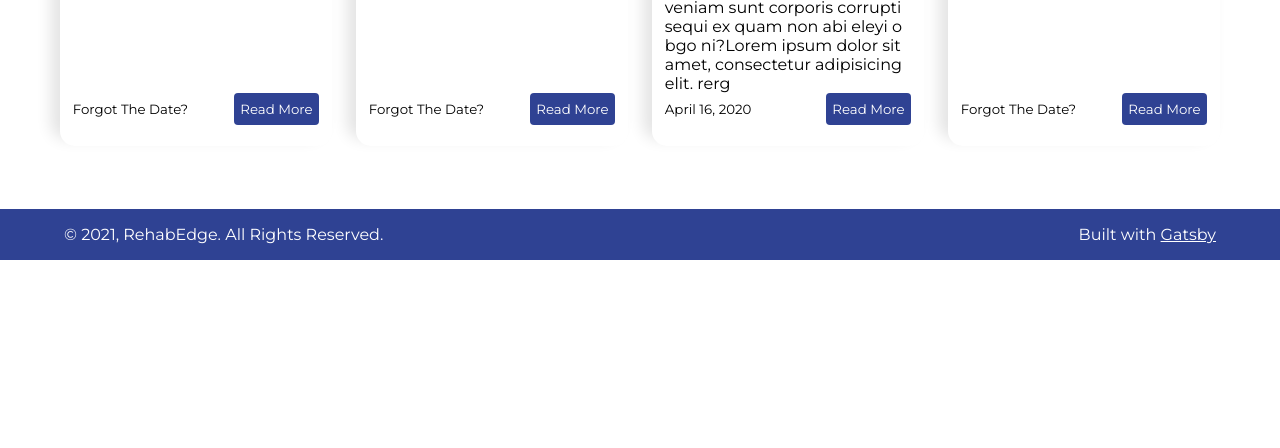
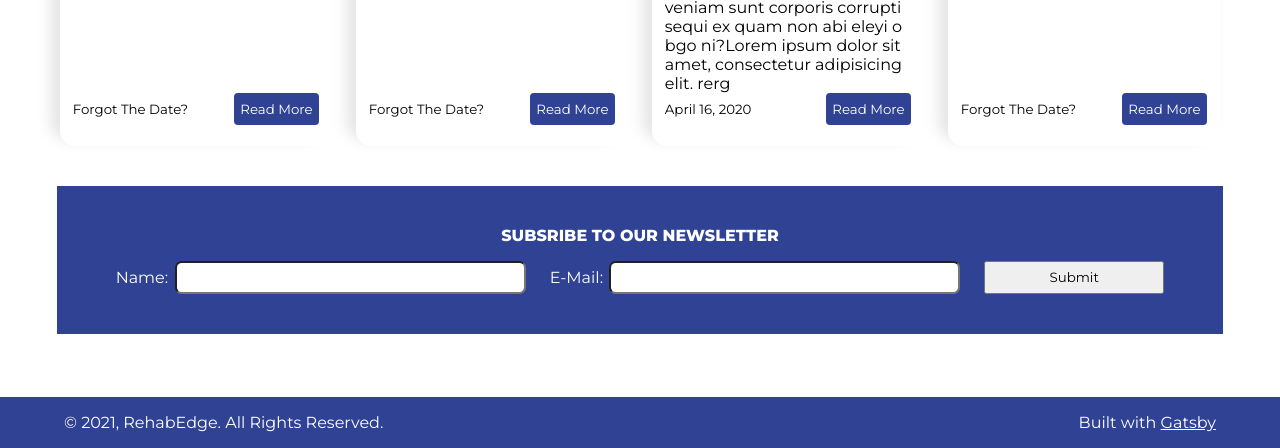
Before and after one commit to Ozoemenamsolomon/rehabedge-fe, a Gatsby site: page / in a window 1280 px wide. Shown: the part 1762-2210 px from the top of the page. Before the commit the page ends 2022 px from the top, so only its background shows below. Built offline with nearby package versions, Linux system fonts and the light colour scheme; Gatsby itself is replaced by a stand-in of ours.

Commit message:
create newsletter js, make featurecards responsive

```diff
--- a/src/components/FeaturedCard.js
+++ b/src/components/FeaturedCard.js
@@ -111,6 +111,14 @@ const CardLeft = styled.div`
   margin: auto;
   width: 40%;
   height: 80%;
+  @media (max-width: 600px) {
+    & {
+      width: 100%;
+      margin: unset;
+      min-height: 30%;
+      max-height: 40%;
+    }
+  }
 `;
 /*
   min-height: 8em;
@@ -149,7 +157,7 @@ const CardRight = styled.div`
   @media (max-width: 600px) {
     & {
       width: unset;
-      padding: 1.5em;
+      padding: 1em;
     }
   }
 `;
--- /dev/null
+++ b/src/components/NewsLetter.js
@@ -0,0 +1,82 @@
+import React from "react";
+import styled from "styled-components";
+
+const NewsLetter = () => {
+  return (
+    <NewsLetterDiv>
+      <NewsLetterTitle>Subsribe to our newsletter</NewsLetterTitle>
+      <NewsLetterWrapper>
+        <Name>
+          <NameLabel htmlFor="name">Name:</NameLabel>
+          <NameInput type="text" name="name" id="name" />
+        </Name>
+        <Email>
+          <EmailLabel htmlFor="email">E-Mail: </EmailLabel>
+          <EmailInput type="email" name="email" id="email" />
+        </Email>
+        <Button type="submit">Submit</Button>
+      </NewsLetterWrapper>
+    </NewsLetterDiv>
+  );
+};
+
+export default NewsLetter;
+
+const NewsLetterDiv = styled.div`
+  background-color: #2f4293;
+  margin-top: 2.5em;
+  display: flex;
+  justify-content: center;
+  padding: 2.5em 0em;
+  flex-wrap: wrap;
+`;
+const NewsLetterTitle = styled.h4`
+  color: #fff;
+  margin-bottom: 1em;
+  text-transform: uppercase;
+`;
+const NewsLetterWrapper = styled.form`
+  width: 90%;
+  display: flex;
+  gap: 1.5em;
+
+  & > div {
+    flex: 1;
+    height: 100%;
+    display: flex;
+    align-items: center;
+  }
+  & input {
+    border-radius: 0.5em;
+    height: 100%;
+    flex: 1;
+  }
+  & label {
+    color: #fff;
+    margin-right: 0.4em;
+  }
+  @media (max-width: 900px) {
+    & {
+      display: block;
+    }
+    & input {
+      height: unset;
+      padding: 0.5em;
+    }
+    & > div {
+      height: unset;
+      display: grid;
+      margin-bottom: 0.5em;
+    }
+  }
+`;
+const Name = styled.div``;
+const NameLabel = styled.label``;
+const NameInput = styled.input``;
+const Email = styled.div``;
+const EmailLabel = styled.label``;
+const EmailInput = styled.input``;
+const Button = styled.button`
+  flex: 0.3;
+  padding: 0.5em 2em;
+`;
--- a/src/pages/index.js
+++ b/src/pages/index.js
@@ -9,9 +9,11 @@ import PageWrapper from "../components/PageWrapper";
 import CardsSection from "../components/CardsSection";
 import FeaturedCardsSwiper from "../components/FeaturedCardsSwiper";
 import Ad from "../components/Ad";
+import NewsLetter from "../components/NewsLetter";
 // import styled from "styled-components";
 
-const IndexPage = () => (
+const IndexPage = () => {
+  return (
     <Layout>
       <PageWrapper>
         <Seo title="Home" />
@@ -30,8 +32,10 @@ const IndexPage = () => (
         <FeaturedCardsSwiper></FeaturedCardsSwiper>
         <Ad>AD Belongs Here!</Ad>
         <CardsSection sectionTitle="Recent"></CardsSection>
+        <NewsLetter></NewsLetter>
       </PageWrapper>
     </Layout>
   );
+};
 
 export default IndexPage;
```
Lines whose indentation alone changed are shown as unchanged.
